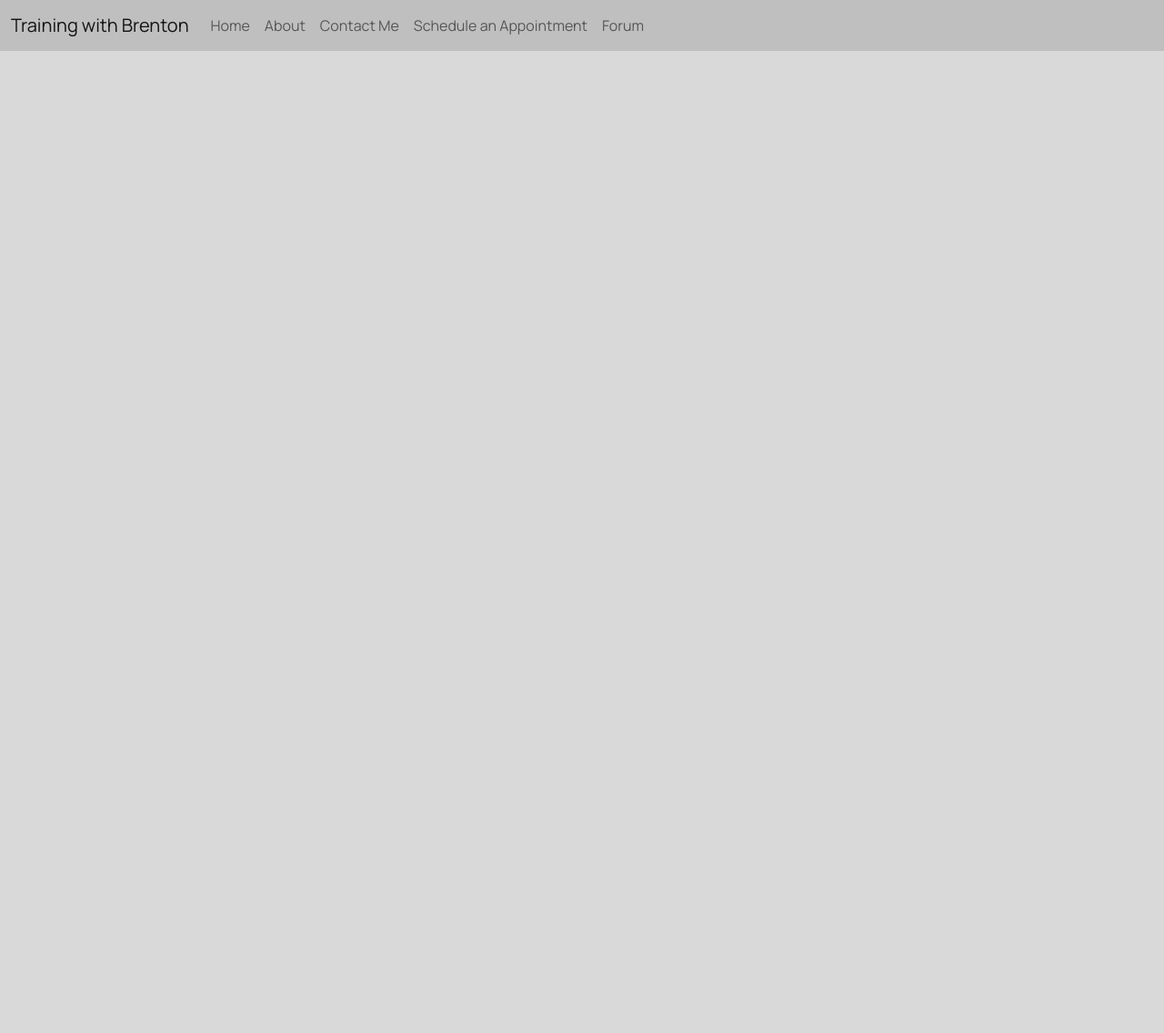
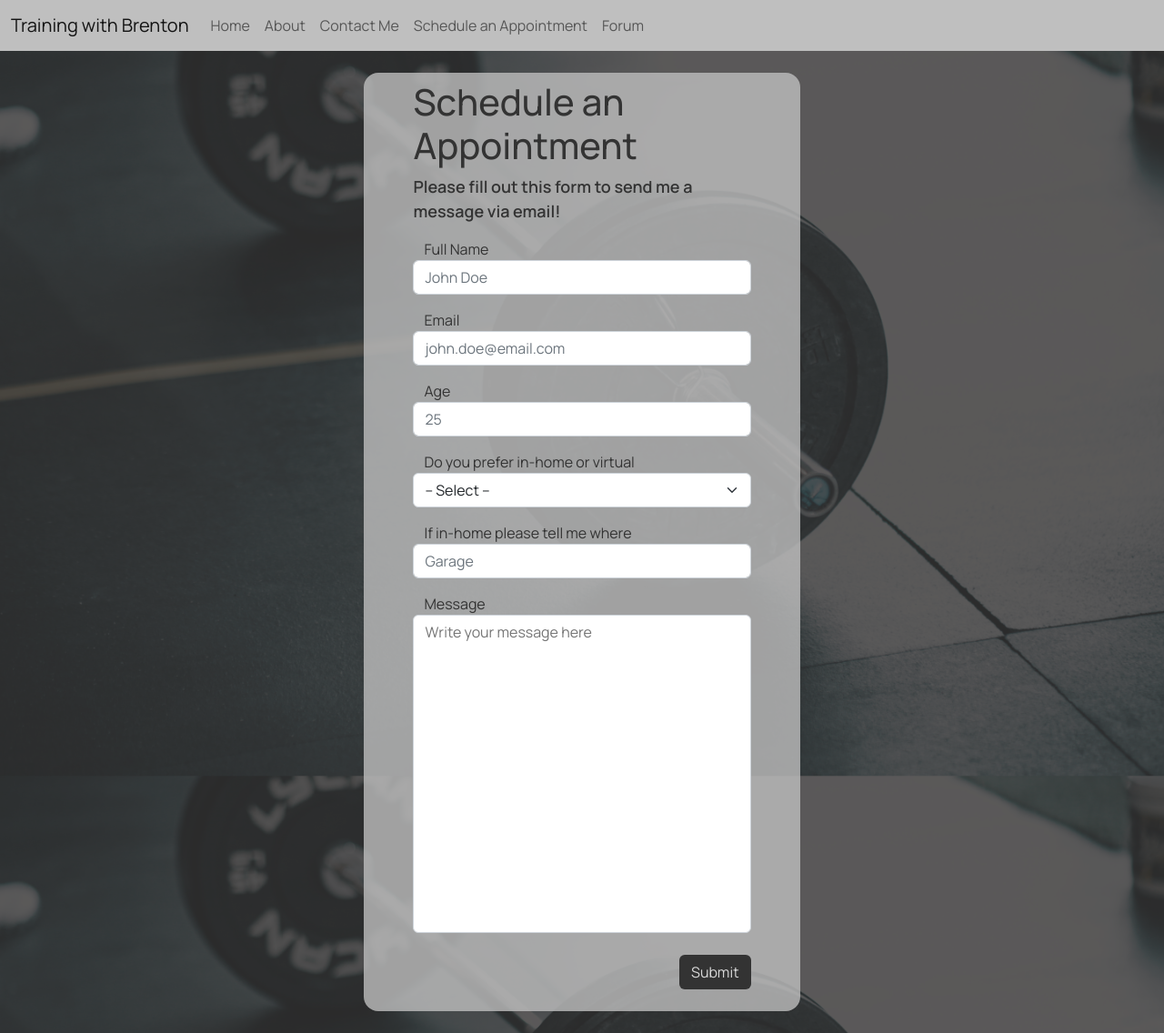
Before and after one commit to BalakayBishop/Capstone, a Flask app: page /appointment in a window 1280 px wide. Shown: the whole page at 91% size. Before the commit the page ends 56 px from the top, so only its background shows below. Run offline with Flask 2, Linux system fonts and the light colour scheme; parts of the project's set-up code (start-up, migrations or seed data) failed here and were passed over; some libraries are stand-ins or nearby versions.

Commit message:
Local: reformatting of contact.html and finished layout and styling of appointment.html

```diff
--- a/project/core/views.py
+++ b/project/core/views.py
@@ -1,5 +1,5 @@
 from flask import render_template, Blueprint, request, jsonify
-from project.mail_script import send_email
+from project.mail_script import contact_email
 
 core = Blueprint('core', __name__)
 
--- a/project/static/styles.css
+++ b/project/static/styles.css
@@ -291,6 +291,7 @@ html, body {
 
 .form-label {
 	margin-bottom: 0!important;
+	padding-left: 12px;
 }
 
 #form-textarea {
@@ -322,6 +323,86 @@ html, body {
 }
 
 #button-div {
+	margin-top: 24px;
+    display: flex;
+    align-items: center;
+    justify-content: flex-end;
+    gap: 16px;
+}
+
+/* ------------------------------------CONTACT ME PAGE CONTENT------------------------------------------ */
+#appointment-html {
+	background-color: #d9d9d9;
+}
+
+#appointment-body {
+	background-color: #d9d9d9;
+	background-image: url("../static/eduardo-cano-photo-co-gP9rAnGJBRo-unsplash.jpg");
+	background-size: cover;
+	background-attachment: fixed;
+}
+
+#appointment-container {
+	background-color: rgba(51,51,51,.8);
+	display: flex;
+	justify-content: center;
+	align-items: center;
+}
+
+#appointment-container-body {
+	width: 32%;
+	min-width: 480px;
+	background-color: rgba(191, 191, 191, .8);
+	border-radius: 16px;
+	display: flex;
+    flex-direction: column;
+    align-items: center;
+	padding: 8px;
+}
+
+#appointment-container-body > h1 {
+	width: 80%;
+}
+
+#appointment-container-body > p {
+	font-weight: 600;
+	font-size: 18px;
+	width: 80%;
+}
+
+#appointment-form {
+	width: 80%;
+}
+
+#appt-textarea {
+	display: flex;
+	flex-direction: column;
+}
+
+#appt-message {
+	height: 350px;
+	max-height: 350px;
+	resize: none;
+	color: #333333;
+	padding: 0.375rem 0.75rem;
+	border: 1px solid #ced4da;
+	border-radius: 0.375rem;
+}
+
+#appt-message:focus {
+	outline: none;
+}
+
+.form-input:focus {
+	box-shadow: inset 0 1px 1px rgba(0,0,0,.075), 0 0 8px rgba(102, 175, 233, .6)!important;
+}
+
+#appt-form-button {
+	background-color: #333333;
+	color: #d9d9d9;
+}
+
+#appt-button-div {
 	margin-top: 24px;
     display: flex;
     align-items: center;
--- a/project/templates/appointment.html
+++ b/project/templates/appointment.html
@@ -1,8 +1,8 @@
 <!DOCTYPE html>
-<html lang="en">
+<html lang="en" id="appointment-html">
 	<head>
 		<meta charset="UTF-8">
-		<title>Title</title>
+		<title>Appointments</title>
 		<link rel="stylesheet" href="../static/styles.css">
 		<link rel="preconnect" href="https://fonts.googleapis.com">
 		<link rel="preconnect" href="https://fonts.gstatic.com" crossorigin>
@@ -20,19 +20,14 @@
 		<!-- Google Font -->
 		<link rel="preconnect" href="https://fonts.googleapis.com"><link rel="preconnect" href="https://fonts.gstatic.com" crossorigin><link href="https://fonts.googleapis.com/css2?family=Manrope:wght@400;500;700&display=swap" rel="stylesheet">
 
-		<!-- Font Awesome Icons -->
-		<link rel="stylesheet" type="text/css" href="{{ url_for('static',filename='font-awesome.css') }}">
-		<script src="https://kit.fontawesome.com/b27bb80b77.js" crossorigin="anonymous"></script>
-
 		<!-- Bootstrap Icons-->
 		<link rel="stylesheet" href="https://cdn.jsdelivr.net/npm/bootstrap-icons@1.10.3/font/bootstrap-icons.css">
 
 		<!-- Personal JS -->
 		<script src="{{ url_for('static',filename='main.js') }}"></script>
 	</head>
-	<body>
+	<body id="appointment-body">
 
-		<div id="index-container">
 		<nav class="navbar navbar-expand-lg bg-body-tertiary">
 			<div class="container-fluid">
 				<a class="navbar-brand" href="{{ url_for('core.index') }}">Training with Brenton</a>
@@ -66,6 +61,55 @@
 			</div>
 		</nav>
 
+		<div id="appointment-container">
+			<div id="appointment-container-body" class="mt-4 mb-4">
+				<h1>Schedule an Appointment</h1>
+				<p>Please fill out this form to send me a message via email!</p>
+
+				<form id="appointment-form" class="mb-3">
+					<div class="mb-3">
+						<label for="appointment-name" class="form-label">Full Name</label>
+						<input type="text" class="form-control form-input" id="appointment-name" placeholder="John Doe">
+					</div>
+
+					<div class="mb-3">
+						<label for="appointment-email" class="form-label">Email</label>
+						<input type="text" class="form-control form-input" id="appointment-email" placeholder="john.doe@email.com">
+					</div>
+
+					<div class="mb-3">
+						<label for="appointment-age" class="form-label">Age</label>
+						<input type="text" class="form-control form-input" id="appointment-age" placeholder="25">
+					</div>
+
+					<div class="mb-3">
+						<label for="" class="form-label">Do you prefer in-home or virtual</label>
+						<select class="form-select" aria-label="appointment location select">
+							<option selected>-- Select --</option>
+							<option value="1">In-home</option>
+							<option value="2">Virtual</option>
+						</select>
+					</div>
+
+					<div class="mb-3">
+						<label for="appointment-location" class="form-label">If in-home please tell me where</label>
+						<input type="text" class="form-control form-input" id="appointment-location" placeholder="Garage">
+					</div>
+
+					<div id="appt-textarea" class="mb-3">
+						<label for="appt-message" class="form-label">Message</label>
+						<textarea class="form-input" placeholder="Write your message here"
+						          id="appt-message"></textarea>
+					</div>
+
+					<div id="appt-button-div">
+						<div id="appt-alert" role="alert">
+							<p id="appt-alert-text"></p>
+						</div>
+						<button id="appt-form-button" type="button" class="btn">Submit</button>
+					</div>
+				</form>
+			</div>
 		</div>
 
 	</body>
--- a/project/templates/contact.html
+++ b/project/templates/contact.html
@@ -78,7 +78,7 @@
 					</div>
 
 					<div id="form-textarea" class="mb-3">
-						<label for="message">Message</label>
+						<label for="message" class="form-label">Message</label>
 						<textarea class="form-input" placeholder="Write your message here"
 						          id="message"></textarea>
 					</div>
```
Lines whose indentation alone changed are shown as unchanged.
